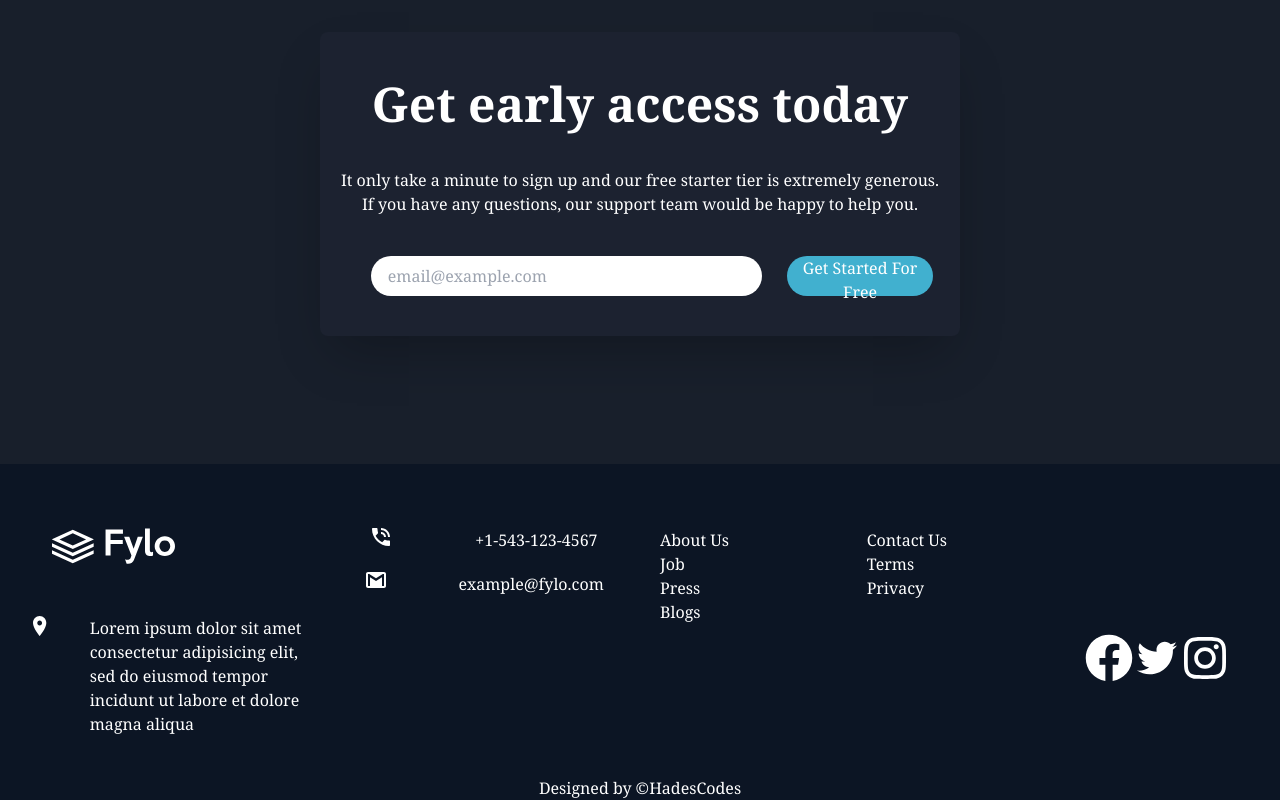
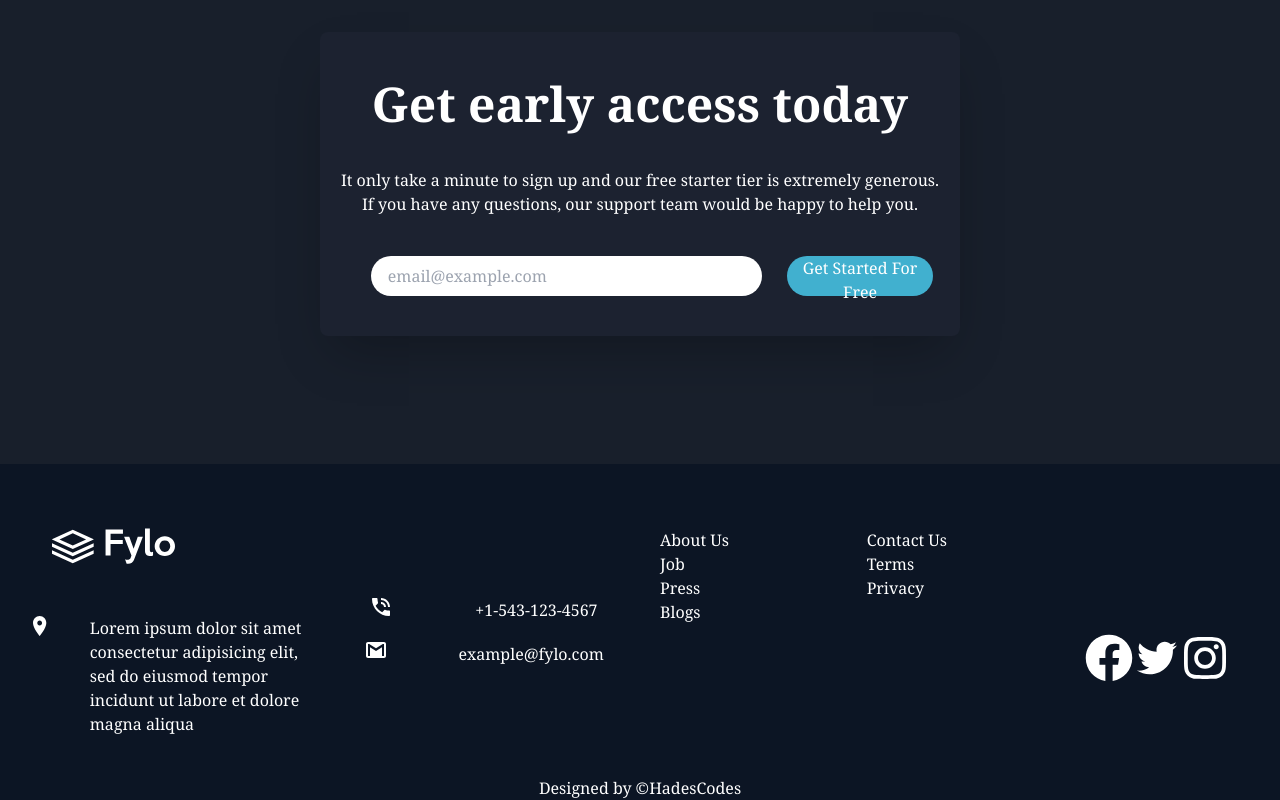
Before and after one commit to orion-script/fylo-website, a React (Create React App) app: page / in a window 1280 px wide. Shown: the part 2919-3719 px from the top of the page. Built offline with nearby package versions, Linux system fonts and the light colour scheme.

Commit message:
some changes

```diff
--- a/src/components/Footer.jsx
+++ b/src/components/Footer.jsx
@@ -28,7 +28,7 @@ function Footer() {
           </div>
         </div>
 
-        <div className="md:w-1/4 w-3/6 flex flex-col pb-5">
+        <div className="md:w-1/4 w-3/6 flex flex-col py-5 m-auto">
           <div className="flex flex-row justify-around w-full">
             <div className="">
               <img src={phone} alt="icon-phone" />
```
